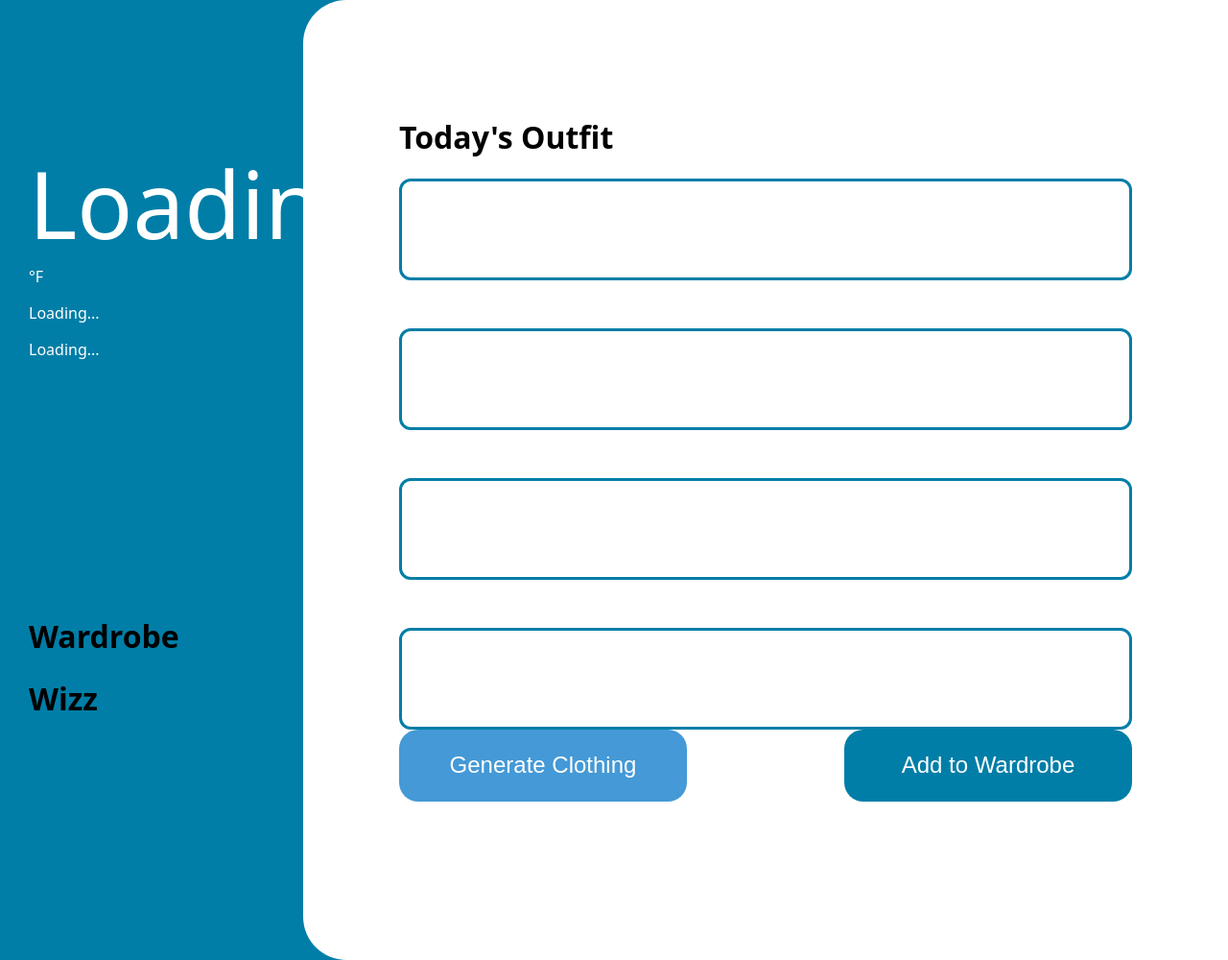
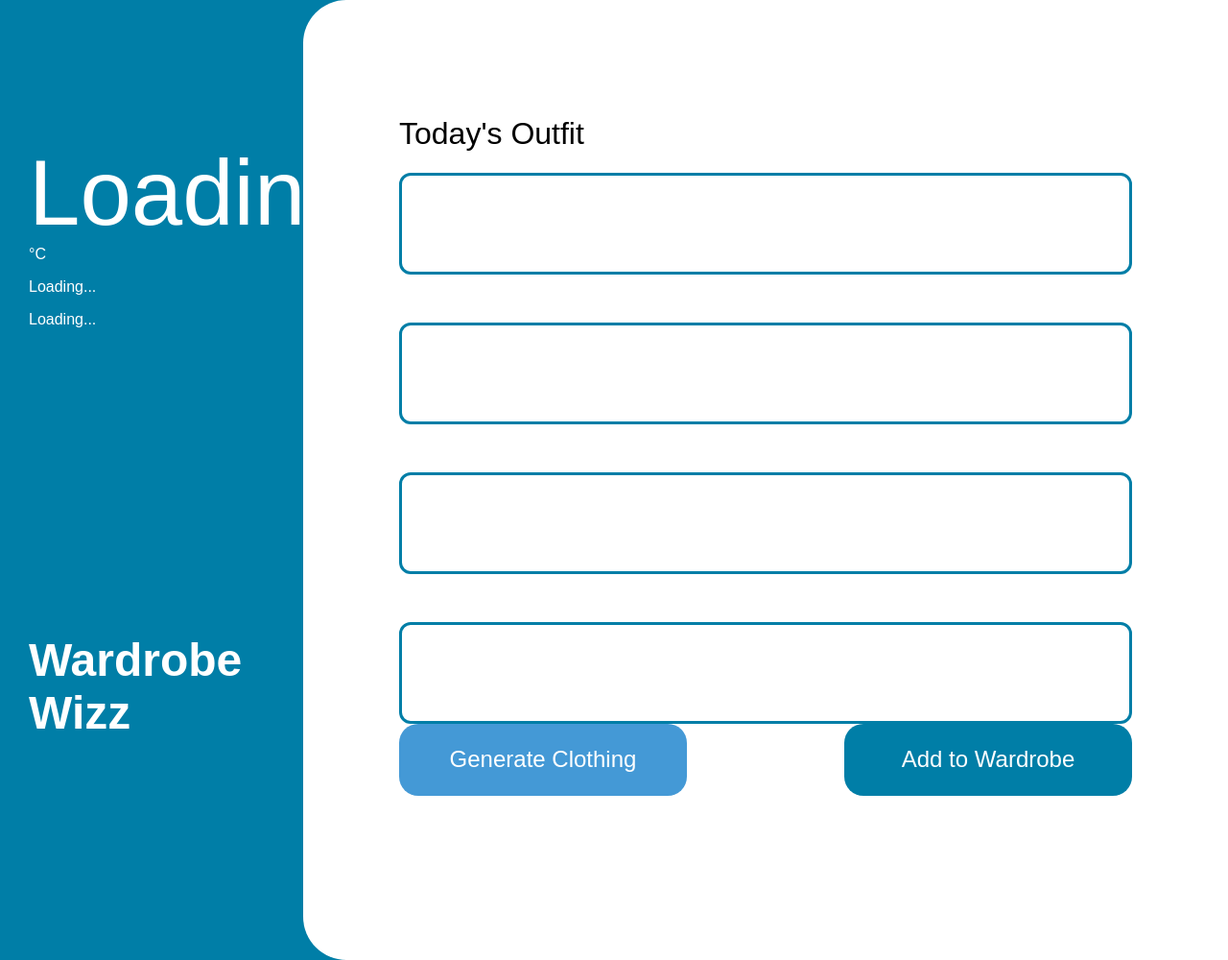
Before and after one commit to Zohaib2421/Wardrobe-Wiz, a PHP site: page / in a window 1280 px wide. Shown: the whole page at 96% size. Run offline with PHP 8.4, Linux system fonts and the light colour scheme; some web fonts are replaced.

Commit message:
changes to UI

```diff
--- a/index.html
+++ b/index.html
@@ -6,6 +6,7 @@
     <meta name="viewport" content="width=device-width, initial-scale=1.0">
     <title>Weather & Wardrobe</title>
     <link rel="stylesheet" href="styles.css">
+    <link rel="stylesheet" href="https://use.typekit.net/kog5frj.css">
     <script src="script.js" defer></script>
 </head>
 
@@ -13,7 +14,7 @@
     <main>
         <div class="left">
             <div class="weather-info">
-                <p><span id="temperature">Loading...</span>°F</p>
+                <p><span id="temperature">Loading...</span>°C</p>
                 <p><span id="location">Loading...</span></p>
                 <p><span id="weather">Loading...</span></p>
             </div>
--- a/styles.css
+++ b/styles.css
@@ -8,7 +8,7 @@ body {
   background-color: var(--primary);
   display: flex;
   margin: 0px;
-  font-family: system-ui, -apple-system;
+  font-family: "elza", sans-serif;
 }
 main {
   display: flex;
@@ -30,12 +30,20 @@ main {
   margin-left: 0px;
 }
 
+#location,
+#weather {
+  font-weight: 300;
+}
+
 .left > div > h1 {
-  color: var(--text);
+  font-family: "hoss-round-xnarrow", sans-serif;
+  font-size: 48px;
+  font-weight: 700;
+  font-style: normal;
+  margin: 0;
 }
 
 #temperature {
-  font-family: system-ui, -apple-system;
   font-size: 96px;
 }
 .right {
@@ -46,6 +54,9 @@ main {
   width: 80vw;
   border-top-left-radius: 45px;
   border-bottom-left-radius: 45px;
+}
+.right > h1 {
+  font-weight: 300;
 }
 .clothing {
   display: flex;
@@ -71,6 +82,7 @@ main {
   font-weight: 200;
   color: var(--secondary);
   font-size: 24px;
+  font-family: "elza", sans-serif;
 }
 
 #add {
@@ -82,4 +94,5 @@ main {
   font-weight: 200;
   color: var(--secondary);
   font-size: 24px;
+  font-family: "elza", sans-serif;
 }
```
